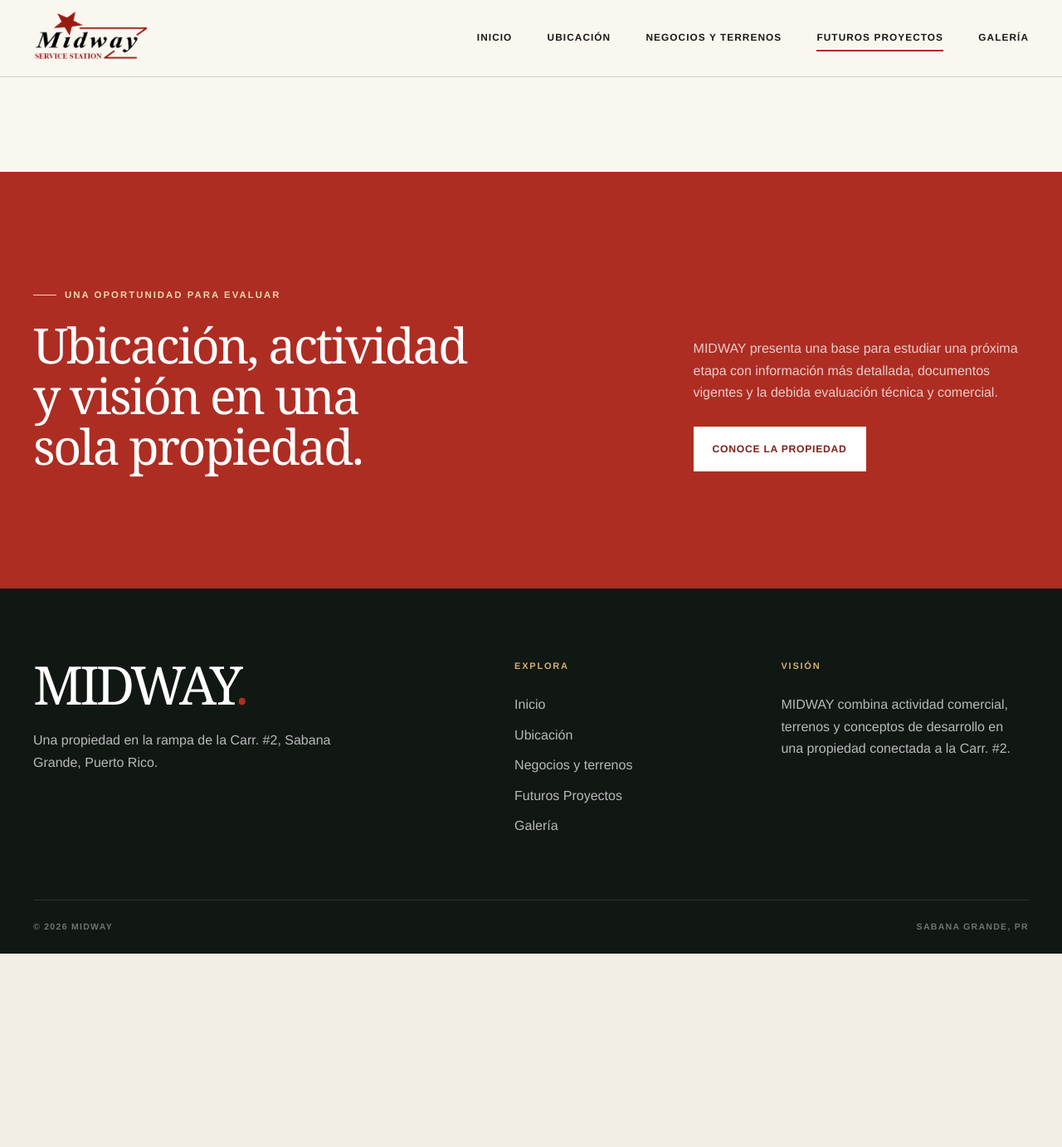
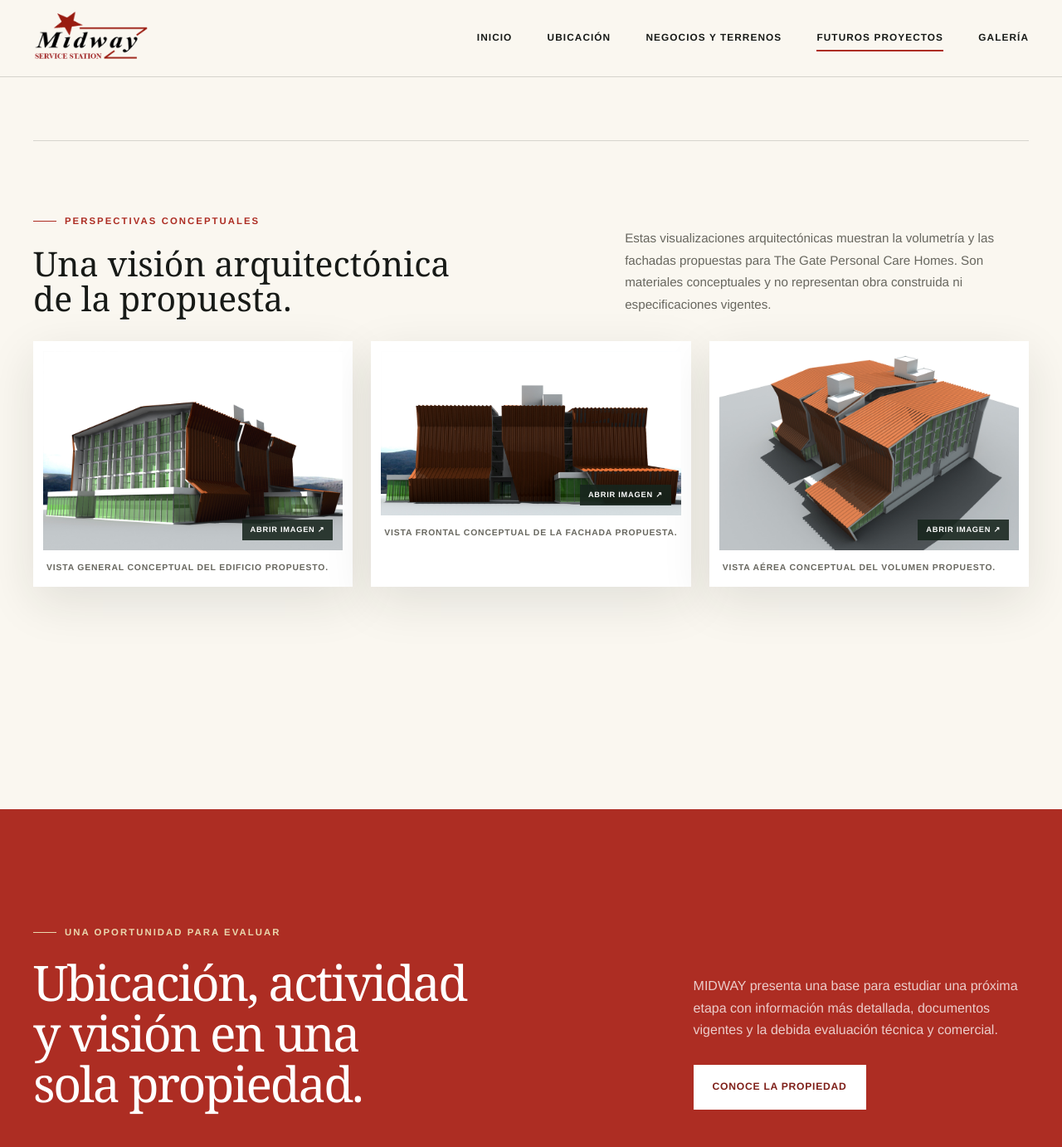
Before and after one commit to ramonmisla-code/Midway, a Jekyll site: the page built from futuros-proyectos.html, in a window 1280 px wide and 1400 px high, scrolled down 7261 px. Shown: the top 1382 px of the window at 83% size. Built offline with Jekyll 4.4.1, drawn with Linux system fonts in a browser that asks for light colours; before the commit the page ends 8410 px from its top, so only the background shows below that.

Commit message:
Agregar perspectivas de The Gate Personal Care Homes

```diff
--- a/assets/css/main.css
+++ b/assets/css/main.css
@@ -1607,6 +1607,66 @@ h3 {
   text-transform: uppercase;
 }
 
+.personal-care-perspectives {
+  padding-top: clamp(54px, 7vw, 90px);
+  padding-bottom: clamp(90px, 11vw, 150px);
+}
+
+.personal-care-perspectives__heading {
+  display: grid;
+  grid-template-columns: minmax(0, 1fr) minmax(280px, 0.75fr);
+  align-items: end;
+  gap: clamp(28px, 5vw, 72px);
+  margin-bottom: 30px;
+  padding-top: clamp(54px, 7vw, 90px);
+  border-top: 1px solid rgba(26, 34, 28, 0.16);
+}
+
+.personal-care-perspectives__heading h3 {
+  max-width: 540px;
+  margin: 0;
+  color: var(--ink);
+  font-family: var(--serif);
+  font-size: clamp(1.85rem, 3.2vw, 3.1rem);
+  font-weight: 500;
+  line-height: 1.03;
+}
+
+.personal-care-perspectives__heading > p {
+  margin: 0;
+  color: var(--muted);
+  font-size: 0.95rem;
+  line-height: 1.75;
+}
+
+.personal-care-perspectives__grid {
+  display: grid;
+  grid-template-columns: repeat(3, minmax(0, 1fr));
+  gap: 22px;
+}
+
+.personal-care-perspective {
+  margin: 0;
+  padding: 12px;
+  background: #fff;
+  box-shadow: 0 18px 55px rgba(26, 34, 28, 0.11);
+}
+
+.personal-care-perspective img {
+  display: block;
+  width: 100%;
+  height: auto;
+}
+
+.personal-care-perspective figcaption {
+  margin: 12px 4px 2px;
+  color: var(--muted);
+  font-size: 0.65rem;
+  font-weight: 700;
+  letter-spacing: 0.08em;
+  text-transform: uppercase;
+}
+
 .residential-panel {
   position: relative;
   display: flex;
@@ -1895,6 +1955,14 @@ h3 {
     grid-template-columns: 1fr;
   }
 
+  .personal-care-perspectives__heading {
+    grid-template-columns: 1fr;
+  }
+
+  .personal-care-perspectives__grid {
+    grid-template-columns: repeat(2, minmax(0, 1fr));
+  }
+
   .high-park-perspective {
     grid-column: span 6;
   }
@@ -1919,6 +1987,11 @@ h3 {
   }
 
   .high-park-perspectives__grid {
+    grid-template-columns: 1fr;
+    gap: 18px;
+  }
+
+  .personal-care-perspectives__grid {
     grid-template-columns: 1fr;
     gap: 18px;
   }
--- a/futuros-proyectos.html
+++ b/futuros-proyectos.html
@@ -185,6 +185,35 @@ permalink: /futuros-proyectos/
         <figcaption>Plano conceptual de la residencia asistida.</figcaption>
       </figure>
     </div>
+    <section class="container personal-care-perspectives" aria-labelledby="personal-care-perspectives-title">
+      <div class="personal-care-perspectives__heading">
+        <div>
+          <p class="eyebrow">Perspectivas conceptuales</p>
+          <h3 id="personal-care-perspectives-title">Una visión arquitectónica de la propuesta.</h3>
+        </div>
+        <p>Estas visualizaciones arquitectónicas muestran la volumetría y las fachadas propuestas para The Gate Personal Care Homes. Son materiales conceptuales y no representan obra construida ni especificaciones vigentes.</p>
+      </div>
+      <div class="personal-care-perspectives__grid">
+        <figure class="personal-care-perspective">
+          <a class="concept-link" href="{{ '/assets/images/future-projects/personal-care-perspectives/vista-general.jpg' | relative_url }}" target="_blank" rel="noopener" aria-label="Abrir vista general conceptual de The Gate Personal Care Homes">
+            <img src="{{ '/assets/images/future-projects/personal-care-perspectives/vista-general.jpg' | relative_url }}" width="936" height="624" alt="Vista general conceptual de The Gate Personal Care Homes" loading="lazy">
+          </a>
+          <figcaption>Vista general conceptual del edificio propuesto.</figcaption>
+        </figure>
+        <figure class="personal-care-perspective">
+          <a class="concept-link" href="{{ '/assets/images/future-projects/personal-care-perspectives/vista-frontal.jpg' | relative_url }}" target="_blank" rel="noopener" aria-label="Abrir vista frontal conceptual de The Gate Personal Care Homes">
+            <img src="{{ '/assets/images/future-projects/personal-care-perspectives/vista-frontal.jpg' | relative_url }}" width="1080" height="594" alt="Vista frontal conceptual de The Gate Personal Care Homes" loading="lazy">
+          </a>
+          <figcaption>Vista frontal conceptual de la fachada propuesta.</figcaption>
+        </figure>
+        <figure class="personal-care-perspective">
+          <a class="concept-link" href="{{ '/assets/images/future-projects/personal-care-perspectives/vista-aerea.jpg' | relative_url }}" target="_blank" rel="noopener" aria-label="Abrir vista aérea conceptual de The Gate Personal Care Homes">
+            <img src="{{ '/assets/images/future-projects/personal-care-perspectives/vista-aerea.jpg' | relative_url }}" width="936" height="624" alt="Vista aérea conceptual de The Gate Personal Care Homes" loading="lazy">
+          </a>
+          <figcaption>Vista aérea conceptual del volumen propuesto.</figcaption>
+        </figure>
+      </div>
+    </section>
   </article>
 </section>
 
```
Also changed, not shown: assets/images/future-projects/personal-care-perspectives/vista-aerea.jpg (added), assets/images/future-projects/personal-care-perspectives/vista-frontal.jpg (added), assets/images/future-projects/personal-care-perspectives/vista-general.jpg (added).
